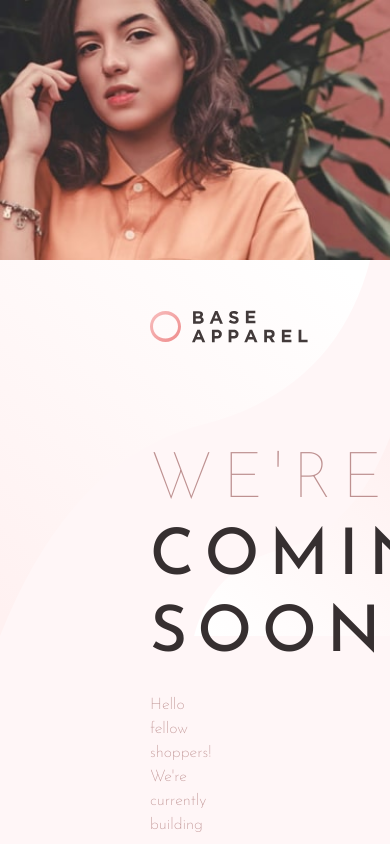
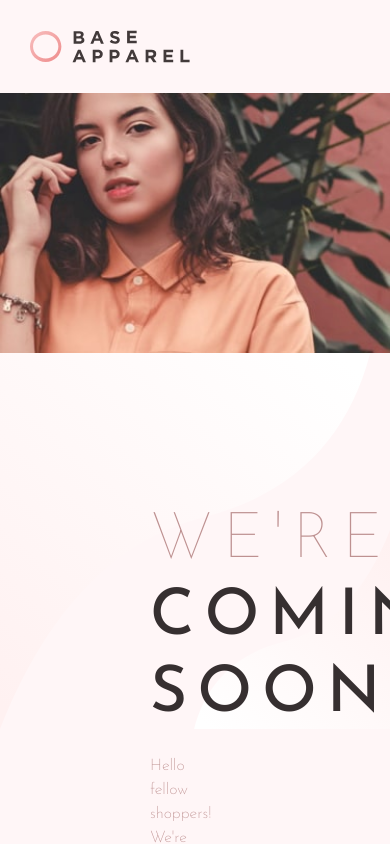
Before and after one commit to sparklaunch/Base-Apparel-Coming-Soon-Page, a Next.js app: page / in a window 390 px wide. Shown: the top 844 px of the page. Built offline with nearby package versions, Linux system fonts and the light colour scheme.

Commit message:
모바일 및 데스크탑 로고에 대한 스타일 수정 및 클래스 추가

```diff
--- a/src/app/Home.module.css
+++ b/src/app/Home.module.css
@@ -111,7 +111,8 @@
 	transform: translate(-50%, -50%);
 }
 
-.mobileHero {
+.mobileHero,
+.mobileLogo {
 	display: none;
 }
 
@@ -127,8 +128,17 @@
 		height: auto;
 	}
 
-	.desktopHero {
+	.desktopHero,
+	.desktopLogo {
 		display: none;
+	}
+
+	.mobileLogo {
+		display: block;
+		padding: 30px;
+		height: auto;
+		width: 160px;
+		box-sizing: content-box;
 	}
 
 	.background {
--- a/src/app/page.tsx
+++ b/src/app/page.tsx
@@ -31,7 +31,7 @@ export default function Home() {
 			<section className={styles.left}>
 				<Image src={background} alt="" className={styles.background} />
 				<div className={styles.body}>
-					<Image src={logo} alt="Logo" />
+					<Image src={logo} alt="Logo" className={styles.desktopLogo} />
 					<h1 className={styles.header}>
 						WE&apos;RE{" "}
 						<span className={styles.heading}>COMING SOON</span>
@@ -81,6 +81,7 @@ export default function Home() {
 				</div>
 			</section>
 			<section className={styles.right}>
+				<Image src={logo} alt="Logo" className={styles.mobileLogo} />
 				<Image
 					src={desktopHero}
 					alt=""
```
